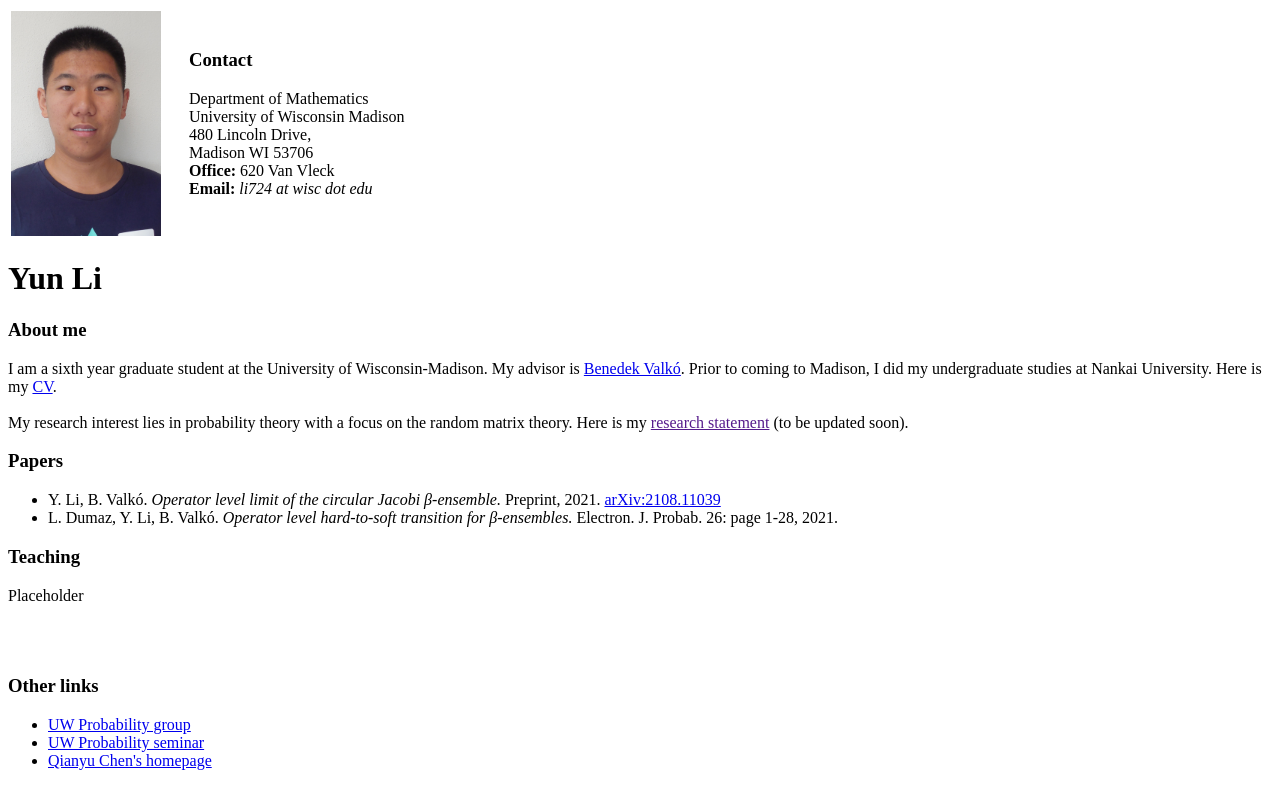
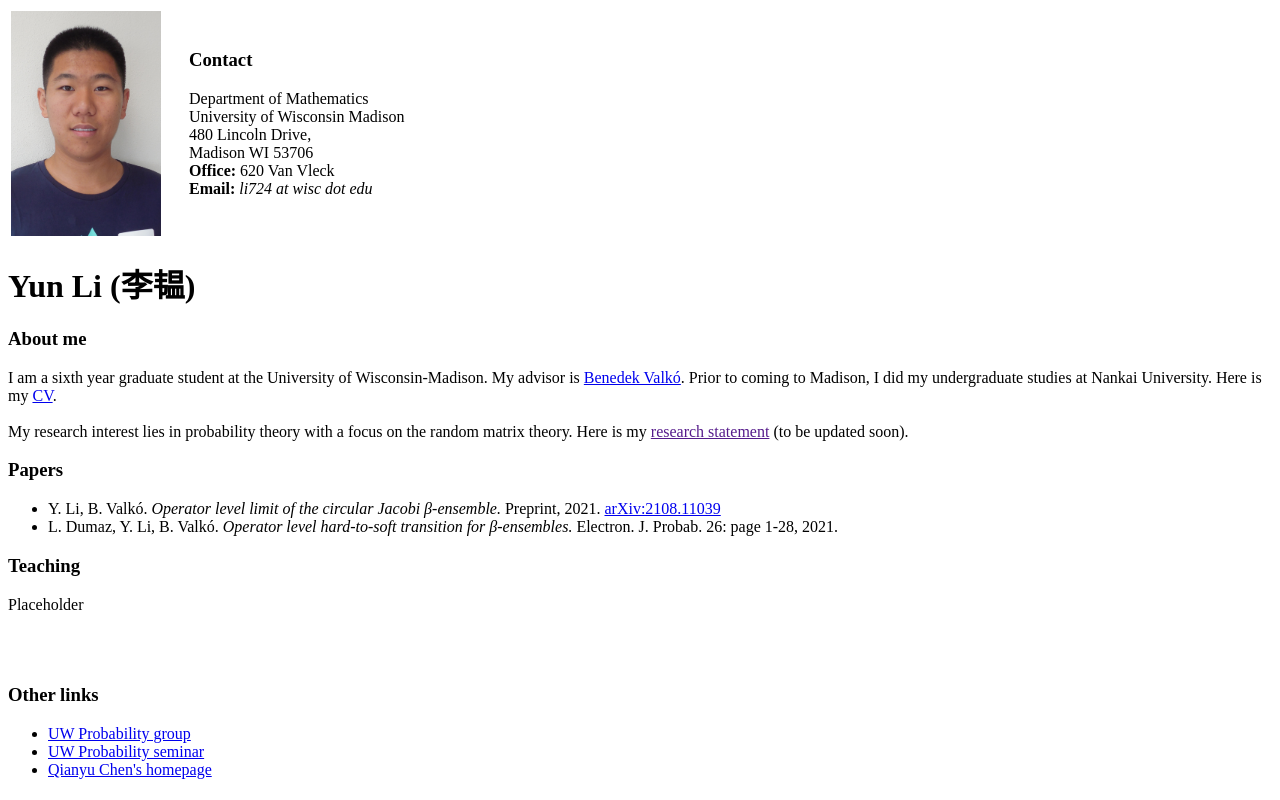
Before and after one commit to liyun-math/liyun-math.github.io, a plain HTML site: page index.html in a window 1280 px wide. Drawn offline with Linux system fonts and the light colour scheme.

Commit message:
Update index.html

```diff
--- a/index.html
+++ b/index.html
@@ -1,6 +1,6 @@
 
 <html><head><meta http-equiv="Content-Type" content="text/html; charset=UTF-8">
-        <title>Yun Li (李韫)</title>
+        <title>Yun Li</title>
         <style type="text/css">
             .space {
               padding: 0 25px;
@@ -33,7 +33,7 @@
             </tr>
         </table>
 
-        <h1>Yun Li</h1>
+        <h1>Yun Li (李韫)</h1>
 
         <h3>About me</h3>
             I am a sixth year graduate student at the University of Wisconsin-Madison. My advisor is <a href="https://people.math.wisc.edu/~valko/">Benedek Valkó</a>. Prior to coming to Madison, I did my undergraduate studies at Nankai University.
```
